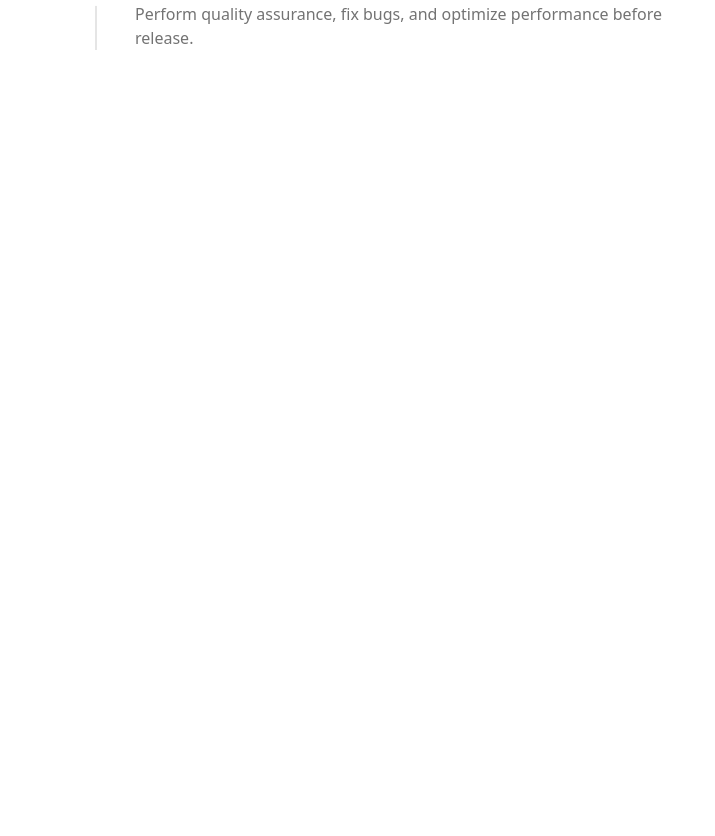
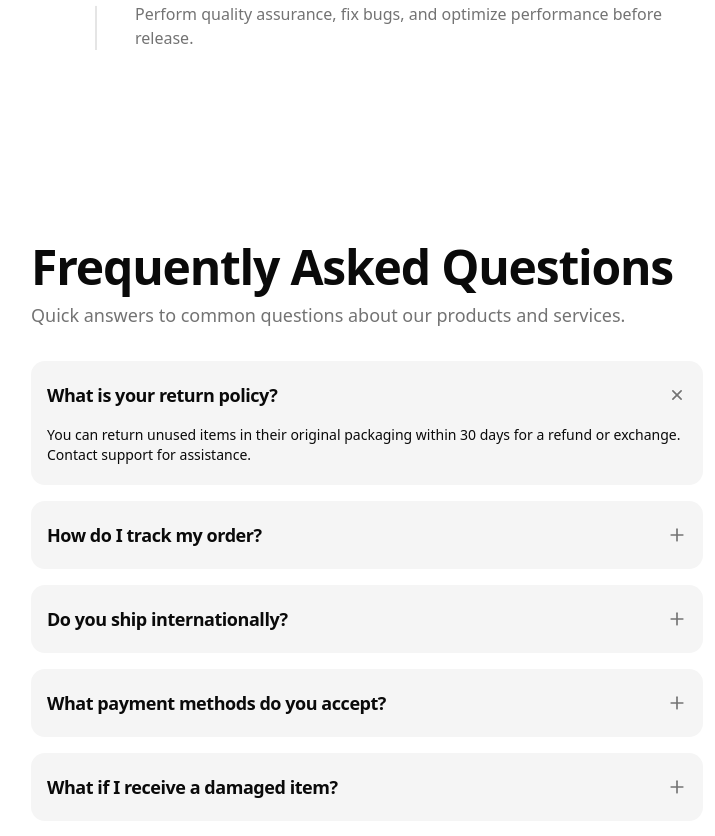
Before and after one commit to keiichirotakahashi/pricefit-lp, a Next.js app: page / in a window 1280 px wide. Shown: the part 3462-4298 px from the top of the page, without its empty margins (273-988 px from the left). Before the commit the page ends 3592 px from the top, so only its background shows below. Built offline with nearby package versions, Linux system fonts and the light colour scheme.

Commit message:
feat: add FAQ section

```diff
--- a/package.json
+++ b/package.json
@@ -15,6 +15,7 @@
     "check:fix": "biome check --fix ."
   },
   "dependencies": {
+    "@radix-ui/react-accordion": "^1.2.11",
     "@radix-ui/react-dialog": "^1.1.14",
     "@radix-ui/react-navigation-menu": "^1.2.13",
     "@radix-ui/react-slot": "^1.2.3",
--- a/src/app/page.tsx
+++ b/src/app/page.tsx
@@ -1,3 +1,4 @@
+import FAQ07 from "@/components/faq-07/faq-07";
 import Features02Page from "@/components/features-02/features-02";
 import Features06Page from "@/components/features-06/features-06";
 import Hero02 from "@/components/hero-02/hero-02";
@@ -12,6 +13,7 @@ export default function Home() {
       <Features02Page />
       <Features06Page />
       <Timeline05 />
+      <FAQ07 />
     </div>
   );
 }
--- /dev/null
+++ b/src/components/faq-07/faq-07.tsx
@@ -0,0 +1,72 @@
+import * as AccordionPrimitive from "@radix-ui/react-accordion";
+import { PlusIcon } from "lucide-react";
+import { Accordion, AccordionContent, AccordionItem } from "@/components/ui/accordion";
+import { cn } from "@/lib/utils";
+
+const faq = [
+  {
+    question: "What is your return policy?",
+    answer:
+      "You can return unused items in their original packaging within 30 days for a refund or exchange. Contact support for assistance.",
+  },
+  {
+    question: "How do I track my order?",
+    answer:
+      "Track your order using the link provided in your confirmation email, or log into your account to view tracking details.",
+  },
+  {
+    question: "Do you ship internationally?",
+    answer:
+      "Yes, we ship worldwide. Shipping fees and delivery times vary by location, and customs duties may apply for some countries.",
+  },
+  {
+    question: "What payment methods do you accept?",
+    answer:
+      "We accept Visa, MasterCard, American Express, PayPal, Apple Pay, and Google Pay, ensuring secure payment options for all customers.",
+  },
+  {
+    question: "What if I receive a damaged item?",
+    answer:
+      "Please contact our support team within 48 hours of delivery with photos of the damaged item. We’ll arrange a replacement or refund.",
+  },
+];
+
+const FAQ07 = () => {
+  return (
+    <div className="min-h-screen flex items-center justify-center px-6 py-12">
+      <div className="w-full max-w-2xl">
+        <h2 className="text-4xl md:text-5xl !leading-[1.15] font-bold tracking-tight">
+          Frequently Asked Questions
+        </h2>
+        <p className="mt-1.5 text-lg text-muted-foreground">
+          Quick answers to common questions about our products and services.
+        </p>
+
+        <Accordion type="single" collapsible className="mt-8 space-y-4" defaultValue="question-0">
+          {faq.map(({ question, answer }, index) => (
+            <AccordionItem
+              key={question}
+              value={`question-${index}`}
+              className="bg-accent py-1 px-4 rounded-xl border-none"
+            >
+              <AccordionPrimitive.Header className="flex">
+                <AccordionPrimitive.Trigger
+                  className={cn(
+                    "flex flex-1 items-center justify-between py-4 font-semibold tracking-tight transition-all hover:underline [&[data-state=open]>svg]:rotate-45",
+                    "text-start text-lg"
+                  )}
+                >
+                  {question}
+                  <PlusIcon className="h-5 w-5 shrink-0 text-muted-foreground transition-transform duration-200" />
+                </AccordionPrimitive.Trigger>
+              </AccordionPrimitive.Header>
+              <AccordionContent>{answer}</AccordionContent>
+            </AccordionItem>
+          ))}
+        </Accordion>
+      </div>
+    </div>
+  );
+};
+
+export default FAQ07;
--- /dev/null
+++ b/src/components/ui/accordion.tsx
@@ -0,0 +1,64 @@
+"use client";
+
+import * as AccordionPrimitive from "@radix-ui/react-accordion";
+import { ChevronDownIcon } from "lucide-react";
+import type * as React from "react";
+
+import { cn } from "@/lib/utils";
+
+function Accordion({ ...props }: React.ComponentProps<typeof AccordionPrimitive.Root>) {
+  return <AccordionPrimitive.Root data-slot="accordion" {...props} />;
+}
+
+function AccordionItem({
+  className,
+  ...props
+}: React.ComponentProps<typeof AccordionPrimitive.Item>) {
+  return (
+    <AccordionPrimitive.Item
+      data-slot="accordion-item"
+      className={cn("border-b last:border-b-0", className)}
+      {...props}
+    />
+  );
+}
+
+function AccordionTrigger({
+  className,
+  children,
+  ...props
+}: React.ComponentProps<typeof AccordionPrimitive.Trigger>) {
+  return (
+    <AccordionPrimitive.Header className="flex">
+      <AccordionPrimitive.Trigger
+        data-slot="accordion-trigger"
+        className={cn(
+          "focus-visible:border-ring focus-visible:ring-ring/50 flex flex-1 items-start justify-between gap-4 rounded-md py-4 text-left text-sm font-medium transition-all outline-none hover:underline focus-visible:ring-[3px] disabled:pointer-events-none disabled:opacity-50 [&[data-state=open]>svg]:rotate-180",
+          className
+        )}
+        {...props}
+      >
+        {children}
+        <ChevronDownIcon className="text-muted-foreground pointer-events-none size-4 shrink-0 translate-y-0.5 transition-transform duration-200" />
+      </AccordionPrimitive.Trigger>
+    </AccordionPrimitive.Header>
+  );
+}
+
+function AccordionContent({
+  className,
+  children,
+  ...props
+}: React.ComponentProps<typeof AccordionPrimitive.Content>) {
+  return (
+    <AccordionPrimitive.Content
+      data-slot="accordion-content"
+      className="data-[state=closed]:animate-accordion-up data-[state=open]:animate-accordion-down overflow-hidden text-sm"
+      {...props}
+    >
+      <div className={cn("pt-0 pb-4", className)}>{children}</div>
+    </AccordionPrimitive.Content>
+  );
+}
+
+export { Accordion, AccordionItem, AccordionTrigger, AccordionContent };
```
Also changed, not shown: 1 other file (tests, documents, lock files or other folders).
